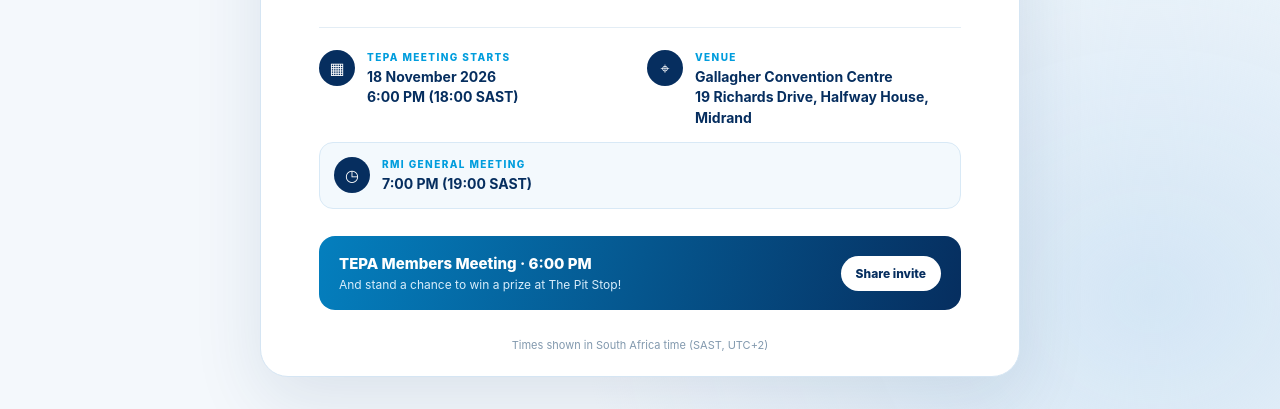
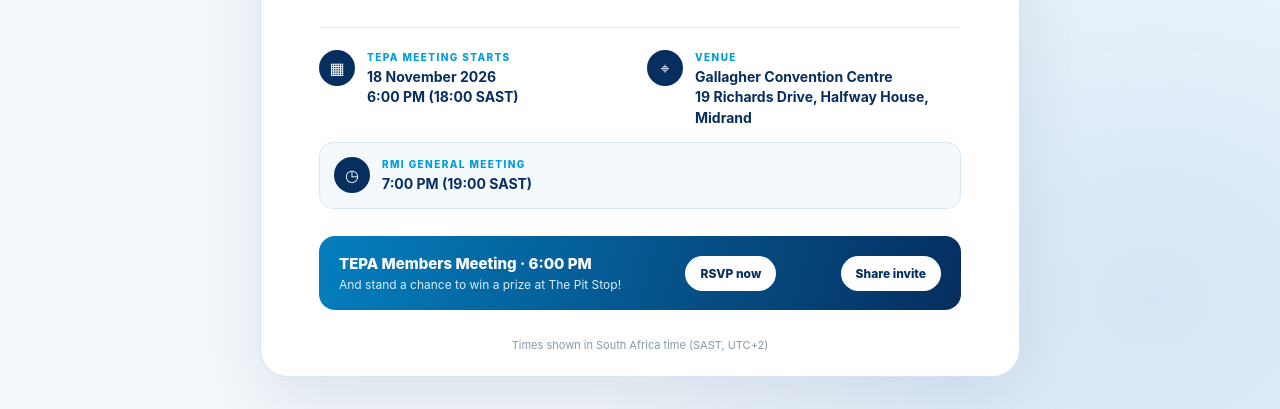
Before and after one commit to TEPA-COMMS/pit-stop-countdown, a plain HTML site: page index.html in a window 1280 px wide. Shown: the part 708-1117 px from the top of the page. Drawn offline with Linux system fonts and the light colour scheme.

```diff
--- a/index.html
+++ b/index.html
@@ -243,6 +243,11 @@
       cursor: pointer;
     }
 
+    .share-link {
+      display: inline-block;
+      text-decoration: none;
+    }
+
     .share:hover { background: #e7f6ff; }
     .share:focus-visible { outline: 3px solid #78d7ff; outline-offset: 3px; }
 
@@ -316,6 +321,7 @@
 
       <section class="rsvp">
         <div><p class="rsvp-title">TEPA Members Meeting · 6:00 PM</p><p class="rsvp-note">And stand a chance to win a prize at The Pit Stop!</p></div>
+        <a class="share share-link" href="https://forms.cloud.microsoft/Pages/ResponsePage.aspx?id=2_1C21dQB0KBVAnxNfpfNkR-1r_M4MhOpDepXXrWBQFUNDUzVEdCNjM3RzlTU0tXTjRDTzEyU0szWi4u" target="_blank" rel="noopener noreferrer">RSVP now</a>
         <button class="share" id="share" type="button">Share invite</button>
       </section>
     </main>
```
